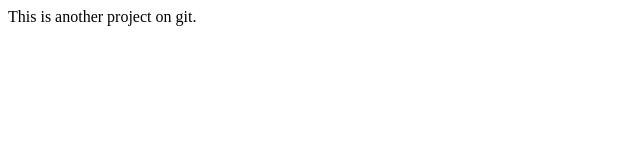
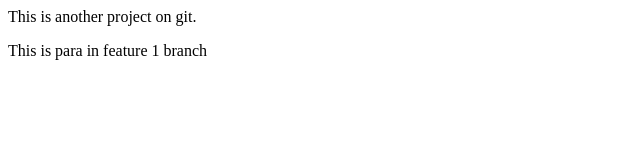
Before and after one commit to PradipBhusnar7/LocalRepo, a plain HTML site: page index.html in a window 1280 px wide. Shown: the whole page, without its empty margins (0-640 px from the left). Drawn offline with Linux system fonts and the light colour scheme.

Commit message:
First para in new branch

```diff
--- a/index.html
+++ b/index.html
@@ -1 +1,3 @@
 <p>This is another project on git.</p>
+
+<P>This is para in feature 1 branch</P>
```
